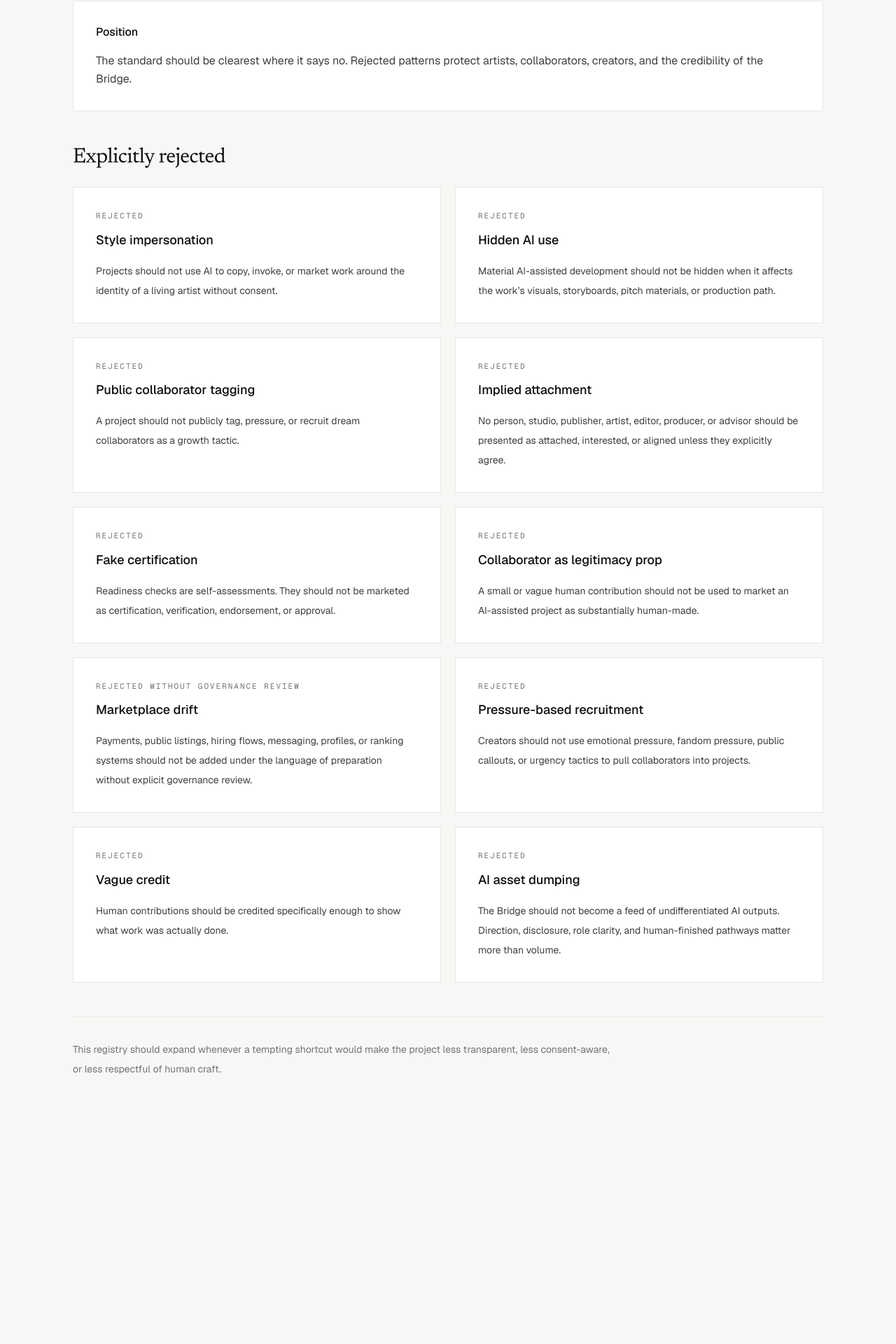
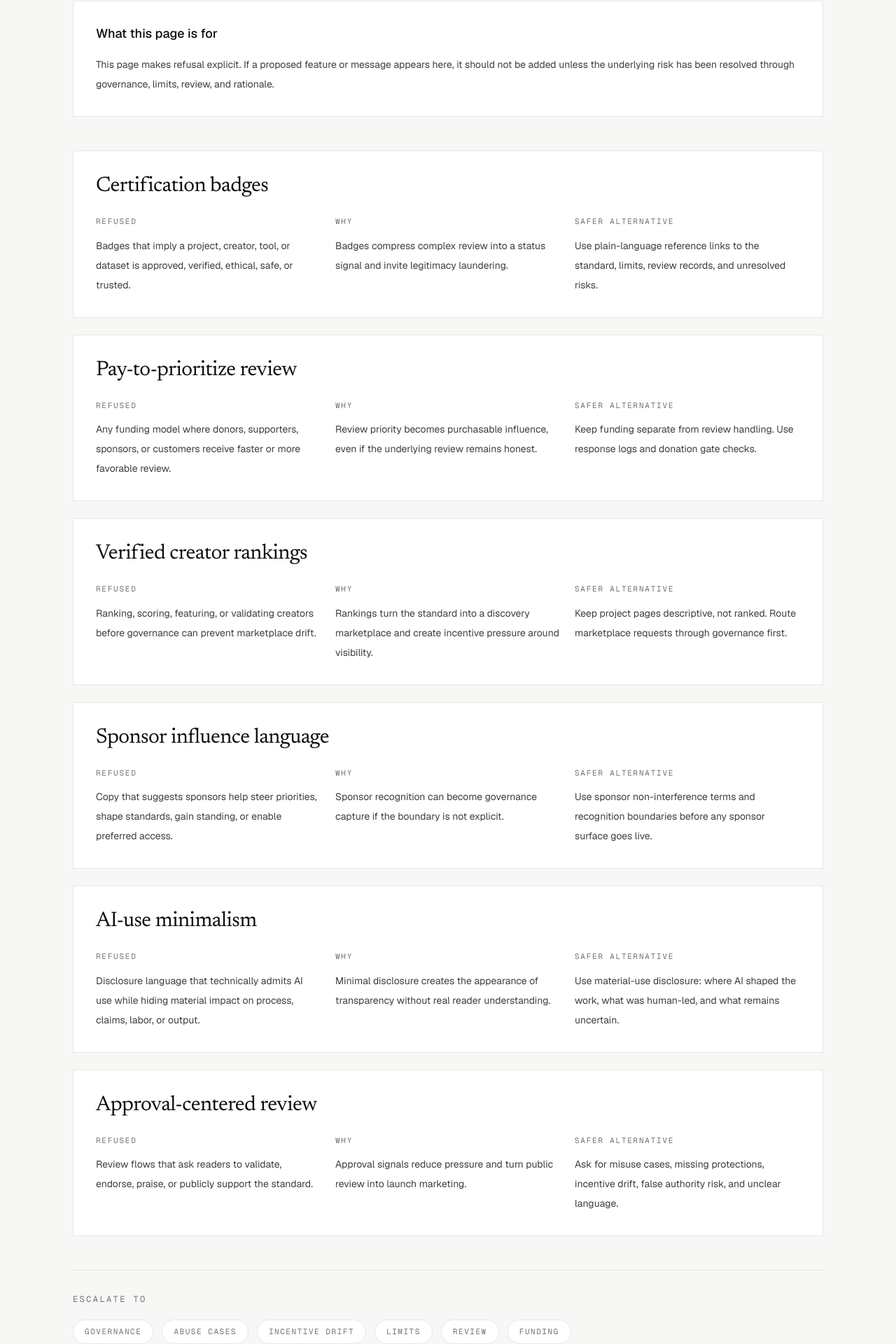
Before and after one commit to zacharymplace/creative-bridge, a Next.js app: page /rejected-patterns in a window 1280 px wide. Shown: the part 329-2249 px from the top of the page at 70% size. Before the commit the page ends 1982 px from the top, so only its background shows below. Built offline with nearby package versions, Linux system fonts and the light colour scheme.

Commit message:
Refine rejected patterns for readers

```diff
--- a/package.json
+++ b/package.json
@@ -1,6 +1,6 @@
 {
   "name": "creative-bridge",
-  "version": "3.26.0",
+  "version": "3.27.0",
   "private": true,
   "scripts": {
     "prebuild": "node scripts/sync-public-assets.mjs",
--- a/scripts/qa-static-export.mjs
+++ b/scripts/qa-static-export.mjs
@@ -85,6 +85,8 @@ const requiredFiles = [
   "docs/releases/v3.24.0.md",
   "docs/releases/v3.25.0.md",
   "docs/releases/v3.26.0.md",
+  "docs/releases/v3.27.0.md",
+  "docs/system/rejected-patterns-reader-pass.md",
   "docs/system/incentive-drift-reader-pass.md",
   "docs/system/abuse-cases-reader-pass.md",
   "docs/system/governance-page-reader-pass.md",
--- a/scripts/sync-public-assets.mjs
+++ b/scripts/sync-public-assets.mjs
@@ -77,6 +77,8 @@ const markdownFiles = [
   "releases/v3.24.0.md",
   "releases/v3.25.0.md",
   "releases/v3.26.0.md",
+  "releases/v3.27.0.md",
+  "system/rejected-patterns-reader-pass.md",
   "system/incentive-drift-reader-pass.md",
   "system/abuse-cases-reader-pass.md",
   "system/governance-page-reader-pass.md",
--- a/src/app/rejected-patterns/page.tsx
+++ b/src/app/rejected-patterns/page.tsx
@@ -1,62 +1,159 @@
-import { rejectedPatterns } from "@/content/rejected-patterns/rejected-patterns";
+import Link from "next/link";
+
+const rejectedPatterns = [
+  {
+    title: "Certification badges",
+    refused:
+      "Badges that imply a project, creator, tool, or dataset is approved, verified, ethical, safe, or trusted.",
+    why:
+      "Badges compress complex review into a status signal and invite legitimacy laundering.",
+    safer:
+      "Use plain-language reference links to the standard, limits, review records, and unresolved risks.",
+  },
+  {
+    title: "Pay-to-prioritize review",
+    refused:
+      "Any funding model where donors, supporters, sponsors, or customers receive faster or more favorable review.",
+    why:
+      "Review priority becomes purchasable influence, even if the underlying review remains honest.",
+    safer:
+      "Keep funding separate from review handling. Use response logs and donation gate checks.",
+  },
+  {
+    title: "Verified creator rankings",
+    refused:
+      "Ranking, scoring, featuring, or validating creators before governance can prevent marketplace drift.",
+    why:
+      "Rankings turn the standard into a discovery marketplace and create incentive pressure around visibility.",
+    safer:
+      "Keep project pages descriptive, not ranked. Route marketplace requests through governance first.",
+  },
+  {
+    title: "Sponsor influence language",
+    refused:
+      "Copy that suggests sponsors help steer priorities, shape standards, gain standing, or enable preferred access.",
+    why:
+      "Sponsor recognition can become governance capture if the boundary is not explicit.",
+    safer:
+      "Use sponsor non-interference terms and recognition boundaries before any sponsor surface goes live.",
+  },
+  {
+    title: "AI-use minimalism",
+    refused:
+      "Disclosure language that technically admits AI use while hiding material impact on process, claims, labor, or output.",
+    why:
+      "Minimal disclosure creates the appearance of transparency without real reader understanding.",
+    safer:
+      "Use material-use disclosure: where AI shaped the work, what was human-led, and what remains uncertain.",
+  },
+  {
+    title: "Approval-centered review",
+    refused:
+      "Review flows that ask readers to validate, endorse, praise, or publicly support the standard.",
+    why:
+      "Approval signals reduce pressure and turn public review into launch marketing.",
+    safer:
+      "Ask for misuse cases, missing protections, incentive drift, false authority risk, and unclear language.",
+  },
+];
+
+const escalationPaths = [
+  { label: "Governance", href: "/governance" },
+  { label: "Abuse Cases", href: "/abuse-cases" },
+  { label: "Incentive Drift", href: "/incentive-drift" },
+  { label: "Limits", href: "/limits" },
+  { label: "Review", href: "/review" },
+  { label: "Funding", href: "/funding" },
+];
 
 export default function RejectedPatternsPage() {
   return (
     <main>
       <section className="cb-container cb-section-y">
         <p className="font-mono text-[13px] uppercase tracking-[0.18em] text-[var(--cb-muted)]">
-          Version {rejectedPatterns.version}
+          Refusal library
         </p>
 
         <h1 className="cb-display mt-4 max-w-4xl text-4xl tracking-tight text-[var(--cb-ink)] sm:text-5xl sm:leading-tight">
-          {rejectedPatterns.title}
+          Rejected Patterns
         </h1>
 
         <p className="mt-6 max-w-3xl text-lg leading-relaxed text-[var(--cb-body)]">
-          {rejectedPatterns.summary}
+          Rejected patterns are design options the system refuses because they
+          create false authority, incentive drift, sponsor capture, review
+          theater, or marketplace pressure.
         </p>
 
-        <div className="mt-10 border border-[var(--cb-border)] bg-[var(--cb-surface)] p-6 sm:p-8">
-          <h2 className="text-base font-medium text-[var(--cb-ink)]">
-            Position
+        <section className="mt-10 border border-[var(--cb-border)] bg-[var(--cb-surface)] p-6 sm:p-8">
+          <h2 className="text-lg font-medium text-[var(--cb-ink)]">
+            What this page is for
           </h2>
-          <p className="mt-4 text-base leading-relaxed text-[var(--cb-body)]">
-            {rejectedPatterns.position}
+          <p className="mt-4 text-sm leading-7 text-[var(--cb-body)]">
+            This page makes refusal explicit. If a proposed feature or message
+            appears here, it should not be added unless the underlying risk has
+            been resolved through governance, limits, review, and rationale.
           </p>
-        </div>
+        </section>
 
-        <section className="mt-12">
-          <h2 className="cb-display text-3xl text-[var(--cb-ink)]">
-            Explicitly rejected
+        <section className="mt-12 grid gap-6">
+          {rejectedPatterns.map((item) => (
+            <article
+              key={item.title}
+              className="border border-[var(--cb-border)] bg-[var(--cb-surface)] p-6 sm:p-8"
+            >
+              <h2 className="cb-display text-3xl text-[var(--cb-ink)]">
+                {item.title}
+              </h2>
+
+              <div className="mt-6 grid gap-5 lg:grid-cols-3">
+                <div>
+                  <h3 className="font-mono text-[11px] uppercase tracking-[0.16em] text-[var(--cb-muted)]">
+                    Refused
+                  </h3>
+                  <p className="mt-3 text-sm leading-7 text-[var(--cb-body)]">
+                    {item.refused}
+                  </p>
+                </div>
+
+                <div>
+                  <h3 className="font-mono text-[11px] uppercase tracking-[0.16em] text-[var(--cb-muted)]">
+                    Why
+                  </h3>
+                  <p className="mt-3 text-sm leading-7 text-[var(--cb-body)]">
+                    {item.why}
+                  </p>
+                </div>
+
+                <div>
+                  <h3 className="font-mono text-[11px] uppercase tracking-[0.16em] text-[var(--cb-muted)]">
+                    Safer alternative
+                  </h3>
+                  <p className="mt-3 text-sm leading-7 text-[var(--cb-body)]">
+                    {item.safer}
+                  </p>
+                </div>
+              </div>
+            </article>
+          ))}
+        </section>
+
+        <section className="mt-12 border-t border-[var(--cb-border)] pt-8">
+          <h2 className="font-mono text-[12px] uppercase tracking-[0.2em] text-[var(--cb-muted)]">
+            Escalate to
           </h2>
 
-          <div className="mt-6 grid gap-5 md:grid-cols-2">
-            {rejectedPatterns.patterns.map((pattern) => (
-              <article
-                key={pattern.title}
-                className="border border-[var(--cb-border)] bg-[var(--cb-surface)] p-6 sm:p-8"
+          <div className="mt-5 flex flex-wrap gap-3">
+            {escalationPaths.map((item) => (
+              <Link
+                key={item.href}
+                href={item.href}
+                className="rounded-full border border-[var(--cb-border)] bg-white px-4 py-2 font-mono text-[11px] uppercase tracking-[0.14em] text-[var(--cb-muted)] underline-offset-4 hover:underline"
               >
-                <p className="font-mono text-[11px] uppercase tracking-[0.18em] text-[var(--cb-muted)]">
-                  {pattern.status}
-                </p>
-                <h3 className="mt-3 text-lg font-medium text-[var(--cb-ink)]">
-                  {pattern.title}
-                </h3>
-                <p className="mt-4 text-sm leading-7 text-[var(--cb-body)]">
-                  {pattern.body}
-                </p>
-              </article>
+                {item.label}
+              </Link>
             ))}
           </div>
         </section>
-
-        <div className="mt-12 border-t border-[var(--cb-border)] pt-8">
-          <p className="max-w-3xl text-sm leading-7 text-[var(--cb-muted)]">
-            This registry should expand whenever a tempting shortcut would make
-            the project less transparent, less consent-aware, or less respectful
-            of human craft.
-          </p>
-        </div>
       </section>
     </main>
   );
```
Also changed, not shown: 2 other files (tests, documents, lock files or other folders).
